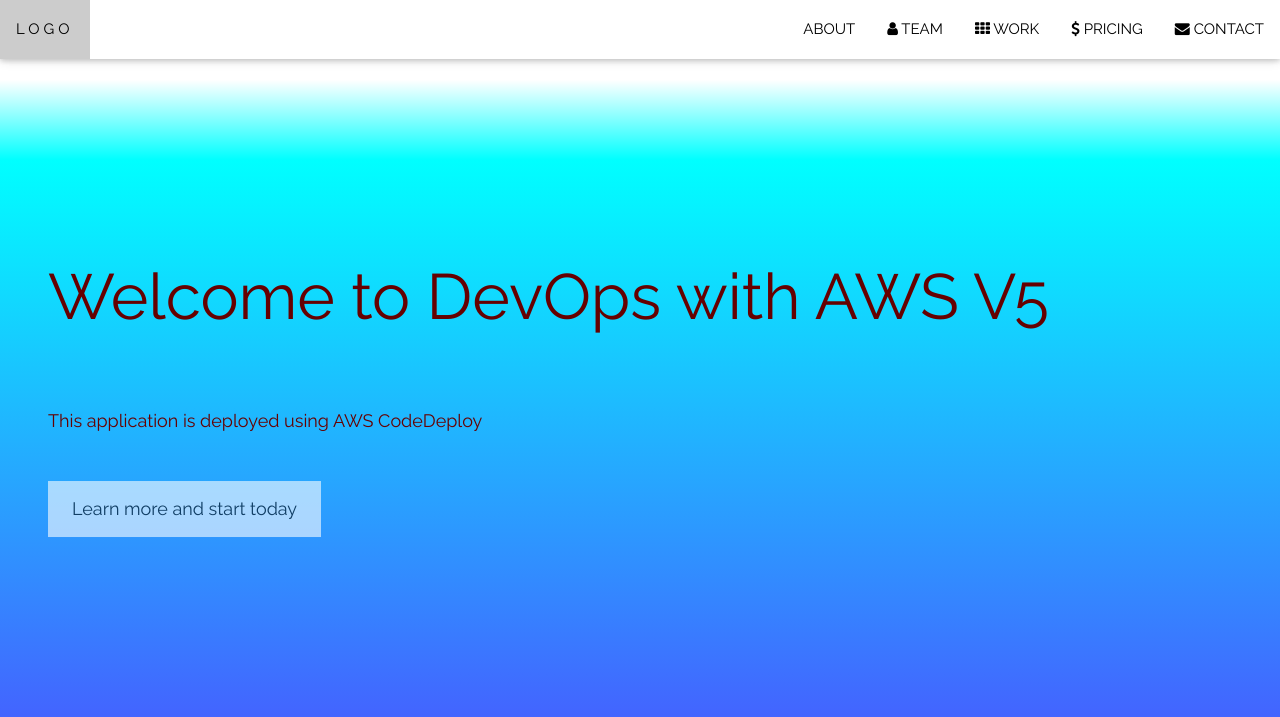
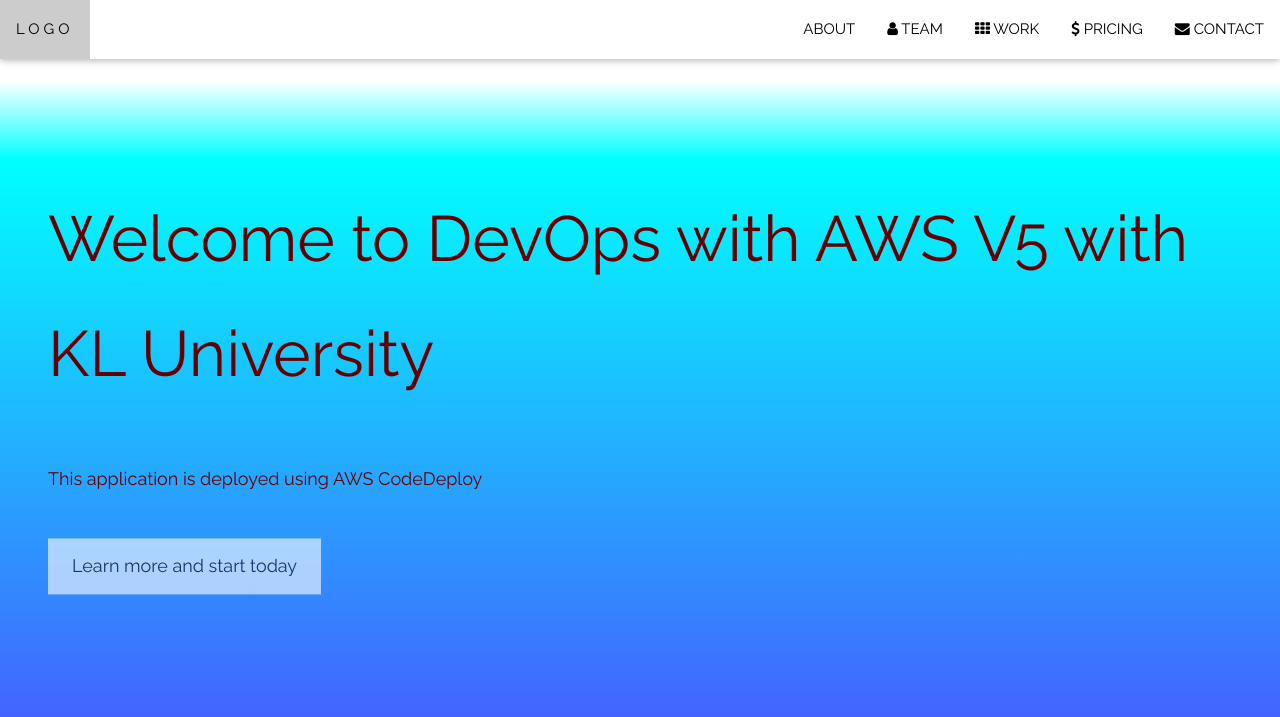
Before and after one commit to sagar4458/CICD-demo, a plain HTML site: page index.html in a window 1280 px wide. Shown: the top 717 px of the page. Drawn offline with nearby package versions, Linux system fonts and the light colour scheme.

Commit message:
Update index.html

```diff
--- a/index.html
+++ b/index.html
@@ -65,7 +65,7 @@
 <!-- Header with full-height image -->
 <header class="bgimg-1 w3-display-container" id="home">
   <div class="w3-display-left" style="padding:48px">
-    <span class="w3-jumbo w3-hide-small">Welcome to DevOps with AWS V5</span><br>
+    <span class="w3-jumbo w3-hide-small">Welcome to DevOps with AWS V5 with KL University</span><br>
     <span class="w3-xxlarge w3-hide-large w3-hide-medium">Start something that matters</span><br>
     <span class="w3-large">This application is deployed using AWS CodeDeploy</span>
     <p><a href="#about" class="w3-button w3-white w3-padding-large w3-large w3-margin-top w3-opacity w3-hover-opacity-off">Learn more and start today</a></p>
```
